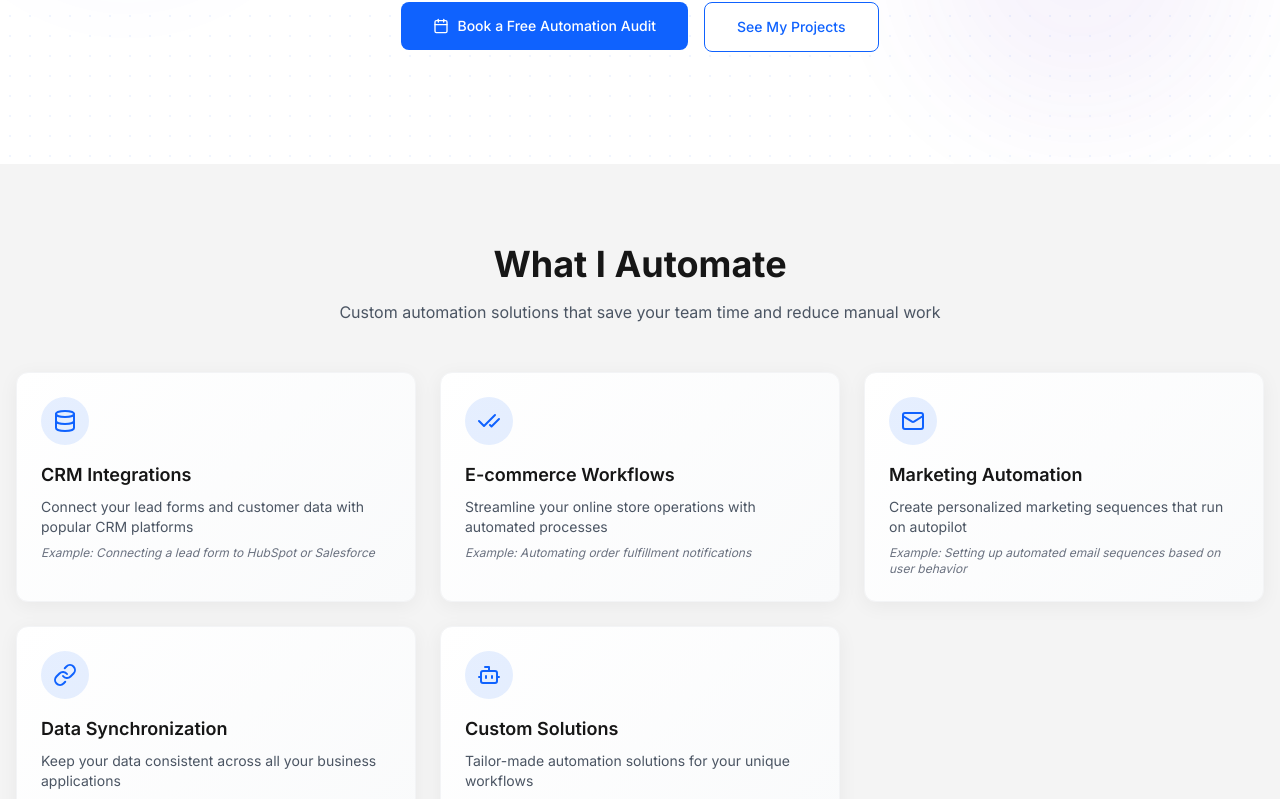
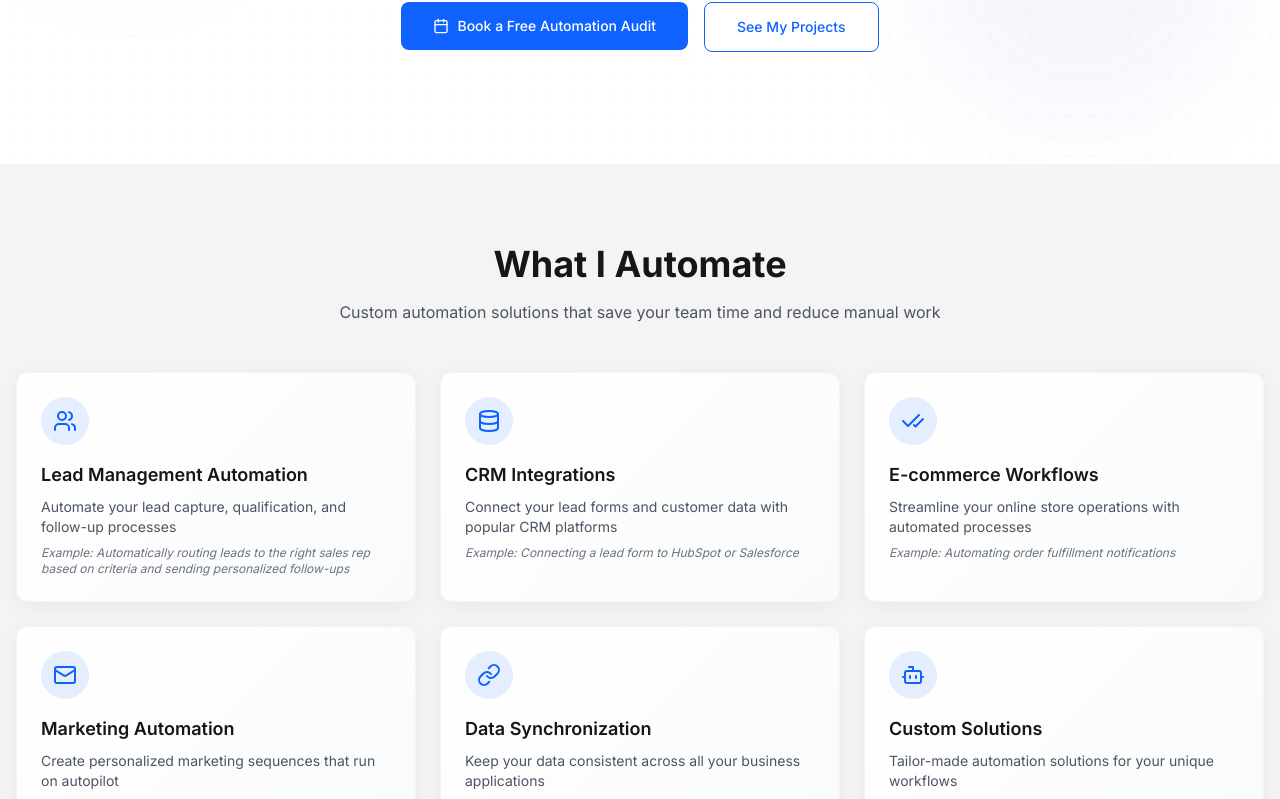
Before and after one commit to jeffjeff007/automate-flow-launch, a React (Vite) app: page / in a window 1280 px wide. Shown: the part 442-1241 px from the top of the page. Built offline with nearby package versions, Linux system fonts and the light colour scheme.

Commit message:
Add lead management automation section
Add a new section to the services section to automate lead management.

```diff
--- a/src/components/ServicesSection.tsx
+++ b/src/components/ServicesSection.tsx
@@ -1,6 +1,6 @@
 
 import React from "react";
-import { FileText, Mail, Database, CheckCheck, Bot, Link } from "lucide-react";
+import { FileText, Mail, Database, CheckCheck, Bot, Link, Users } from "lucide-react";
 
 interface ServiceCardProps {
   icon: React.ReactNode;
@@ -24,6 +24,12 @@ const ServiceCard: React.FC<ServiceCardProps> = ({ icon, title, description, exa
 
 const ServicesSection: React.FC<{ id?: string }> = ({ id }) => {
   const services = [
+    {
+      icon: <Users className="w-6 h-6" />,
+      title: "Lead Management Automation",
+      description: "Automate your lead capture, qualification, and follow-up processes",
+      example: "Automatically routing leads to the right sales rep based on criteria and sending personalized follow-ups"
+    },
     {
       icon: <Database className="w-6 h-6" />,
       title: "CRM Integrations",
```
